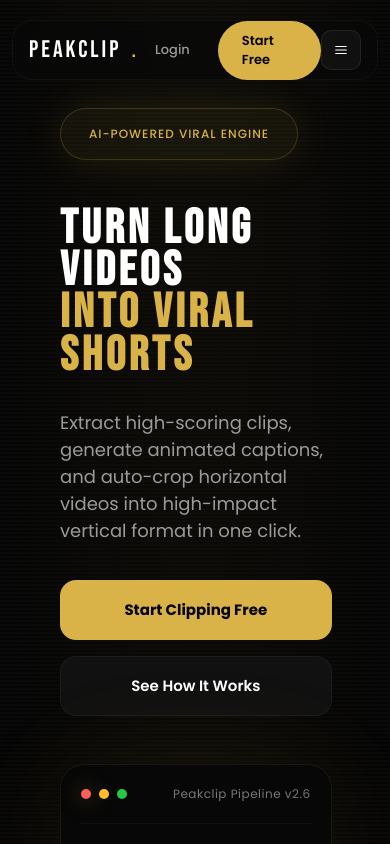
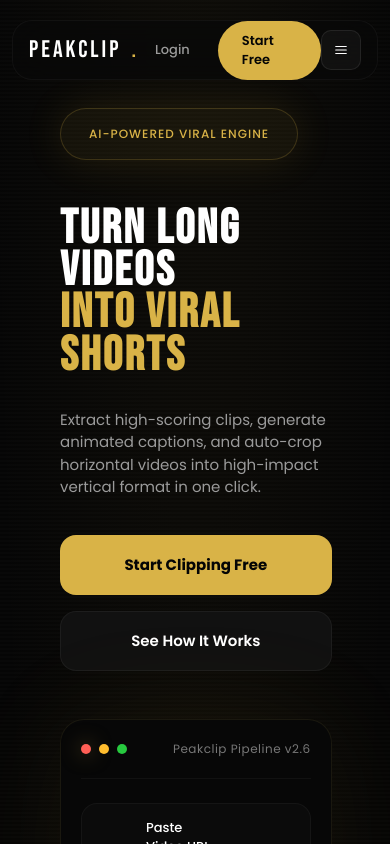
Before and after one commit to aitonzp01-png/peakclip-backend, a Next.js app in the folder peakclip-app/: page /landing in a window 390 px wide. Shown: the top 844 px of the page. Built offline with nearby package versions, Linux system fonts and the light colour scheme.

Commit message:
Adjust hero letter-spacing 0.05em, reduce subtitle sizes

```diff
--- a/peakclip-app/app/globals.css
+++ b/peakclip-app/app/globals.css
@@ -1345,7 +1345,7 @@
   line-height: 0.88;
   font-weight: 900;
   color: var(--text-primary);
-  letter-spacing: 0.08em;
+  letter-spacing: 0.05em;
   text-transform: uppercase;
   margin: 0;
   max-width: 860px;
@@ -1359,7 +1359,7 @@
 .hero-sub {
   color: var(--text-secondary);
   font-family: 'Poppins', sans-serif;
-  font-size: 30px;
+  font-size: 22px;
   line-height: 1.5;
   max-width: 720px;
   opacity: 0.78;
@@ -2123,7 +2123,7 @@
   }
 
   .hero-sub {
-    font-size: 18px;
+    font-size: 15px;
     max-width: 100%;
     margin-top: 32px;
     margin-bottom: 36px;
@@ -2202,7 +2202,7 @@
   }
 
   .hero-sub {
-    font-size: 20px;
+    font-size: 16px;
     max-width: 100%;
     margin-top: 32px;
     margin-bottom: 36px;
```
